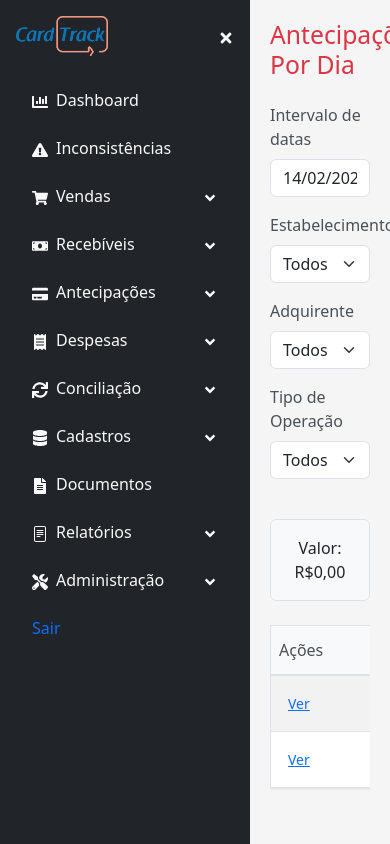
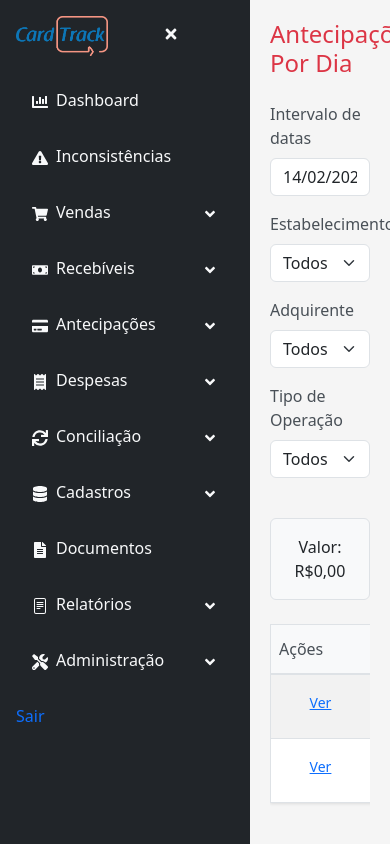
Before and after one commit to gesielr/cardtrack, a React (Create React App) app: page /cardtrack/antecipacoes-por-dia in a window 390 px wide. Built offline with nearby package versions, Linux system fonts and the light colour scheme.

Commit message:
Ajustes para GitHub Pages

```diff
--- a/public/index.html
+++ b/public/index.html
@@ -2,7 +2,10 @@
 <html lang="pt-BR">
   <head>
     <meta charset="utf-8" />
-    <meta name="viewport" content="width=device-width, initial-scale=1" />
+    <meta
+      name="viewport"
+      content="width=device-width, initial-scale=1.0, maximum-scale=1.0, user-scalable=no"
+    />
     <meta name="theme-color" content="#0d6efd" />
     <meta name="description" content="CardTrack - Sistema de Gestão Financeira para MEI" />
     <link rel="icon" href="%PUBLIC_URL%/logo.png" />
--- a/src/index.js
+++ b/src/index.js
@@ -1,8 +1,9 @@
 import React from "react";
 import ReactDOM from "react-dom/client";
-import { BrowserRouter } from "react-router-dom"; // 🚀 Importa o React Router
+import { BrowserRouter } from "react-router-dom"; //
 import App from "./App";
 import "bootstrap/dist/css/bootstrap.min.css";
+import "./styles/responsive.css"; // Importando os estilos responsivos
 
 const root = ReactDOM.createRoot(document.getElementById("root"));
 root.render(
--- /dev/null
+++ b/src/styles/responsive.css
@@ -0,0 +1,141 @@
+/* Estilos globais de responsividade */
+
+/* Tablets e dispositivos menores */
+@media (max-width: 768px) {
+  .container {
+    padding: 0 15px;
+  }
+
+  /* Ajustes para tabelas */
+  .table-responsive {
+    display: block;
+    width: 100%;
+    overflow-x: auto;
+    -webkit-overflow-scrolling: touch;
+  }
+
+  /* Ajustes para formulários */
+  .form-group {
+    margin-bottom: 1rem;
+  }
+
+  .form-control {
+    width: 100%;
+  }
+
+  /* Ajustes para cards */
+  .card {
+    margin-bottom: 1rem;
+  }
+
+  /* Ajustes para botões */
+  .btn {
+    width: 100%;
+    margin-bottom: 0.5rem;
+  }
+
+  .btn-group {
+    display: flex;
+    flex-direction: column;
+  }
+
+  /* Ajustes para navegação */
+  .navbar-collapse {
+    background-color: #fff;
+    padding: 1rem;
+    box-shadow: 0 2px 4px rgba(0,0,0,0.1);
+  }
+
+  .nav-link {
+    padding: 0.5rem 0;
+  }
+}
+
+/* Smartphones */
+@media (max-width: 576px) {
+  /* Ajustes de texto */
+  h1 {
+    font-size: 1.8rem;
+  }
+
+  h2 {
+    font-size: 1.5rem;
+  }
+
+  h3 {
+    font-size: 1.2rem;
+  }
+
+  /* Ajustes de layout */
+  .row {
+    margin-right: -7.5px;
+    margin-left: -7.5px;
+  }
+
+  .col, [class*="col-"] {
+    padding-right: 7.5px;
+    padding-left: 7.5px;
+  }
+
+  /* Ajustes para modais */
+  .modal-dialog {
+    margin: 0.5rem;
+  }
+
+  /* Ajustes para filtros */
+  .filter-section {
+    flex-direction: column;
+  }
+
+  .filter-item {
+    width: 100%;
+    margin-bottom: 0.5rem;
+  }
+
+  /* Ajustes para gráficos */
+  .recharts-wrapper {
+    width: 100% !important;
+    height: auto !important;
+  }
+
+  /* Ajustes para sidebar */
+  .sidebar {
+    width: 100%;
+    position: fixed;
+    z-index: 1000;
+    top: 0;
+    left: 0;
+    height: 100vh;
+    transform: translateX(-100%);
+    transition: transform 0.3s ease;
+  }
+
+  .sidebar.open {
+    transform: translateX(0);
+  }
+
+  /* Ajustes para conteúdo principal */
+  .main-content {
+    margin-left: 0;
+    width: 100%;
+  }
+}
+
+/* Dispositivos muito pequenos */
+@media (max-width: 320px) {
+  .container {
+    padding: 0 10px;
+  }
+
+  h1 {
+    font-size: 1.5rem;
+  }
+
+  h2 {
+    font-size: 1.3rem;
+  }
+
+  h3 {
+    font-size: 1.1rem;
+  }
+}
```
